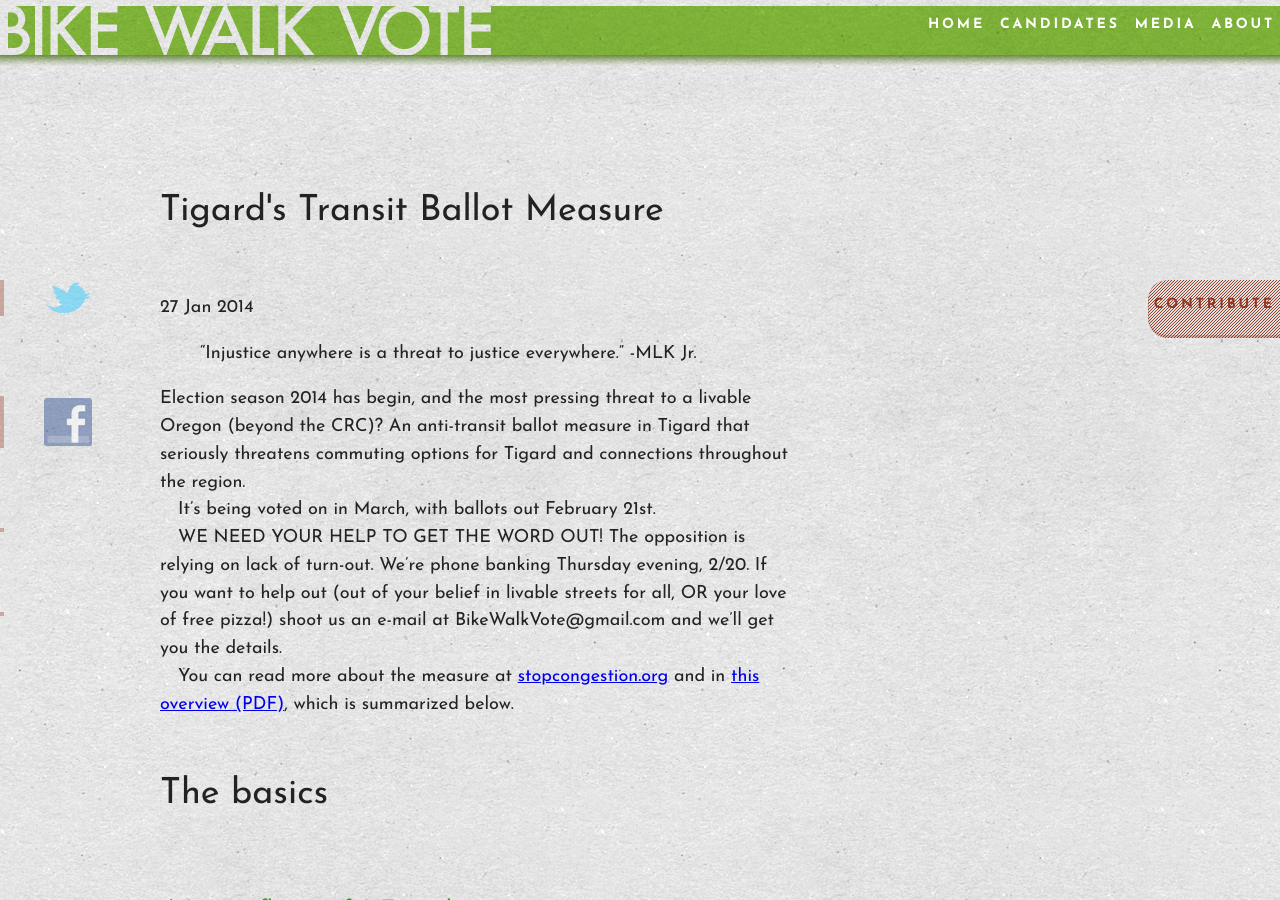
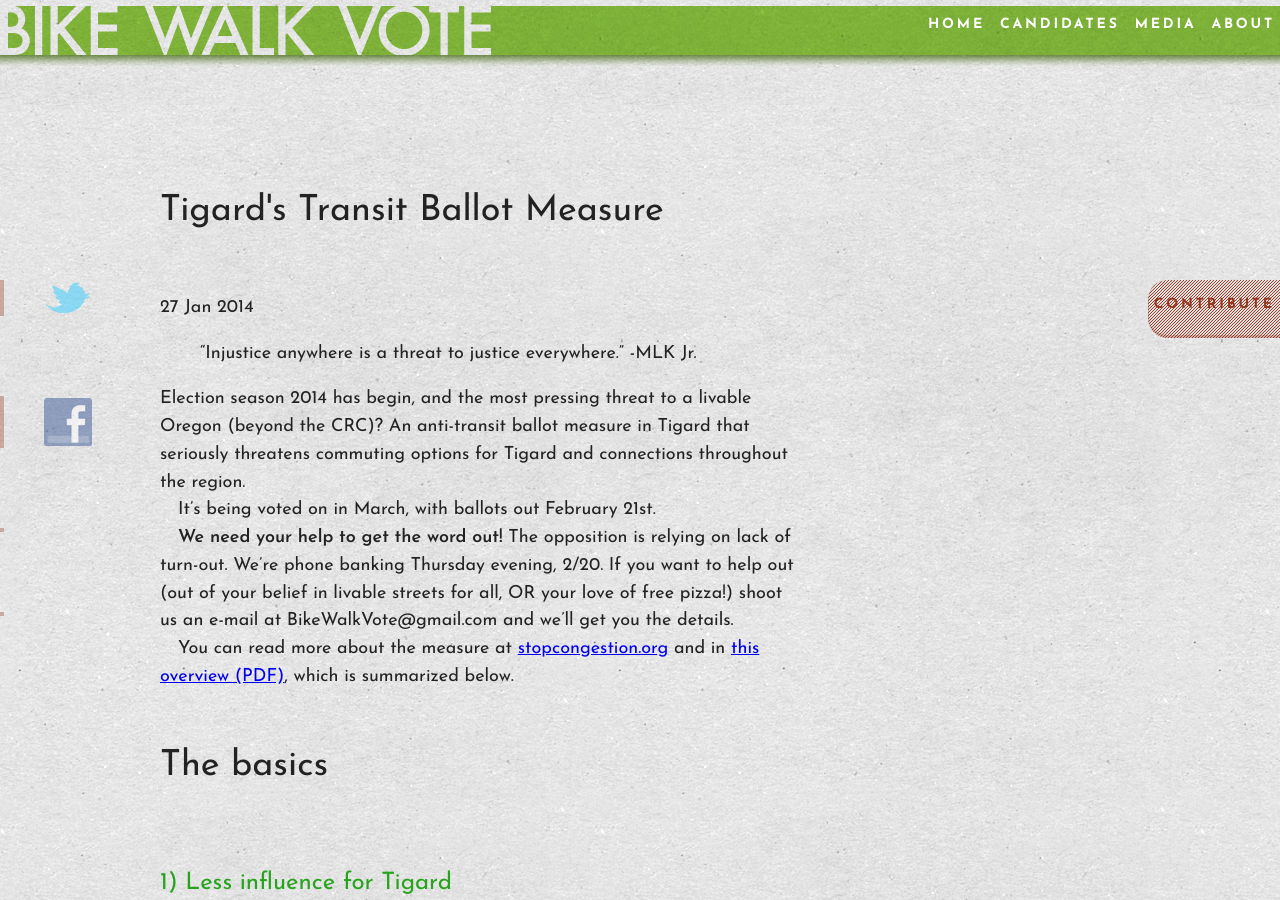
Before and after one commit to bikewalkvote/bikewalkvote.github.io, a Jekyll site: the page built from _posts/2014-01-27-tigards-transit-ballot-measure.md, in a window 1280 px wide and 900 px high. Built offline with Jekyll 4.4.1, drawn with Linux system fonts in a browser that asks for light colours; nearby versions of some CDN libraries; Markdown is read by kramdown in place of the engine named in the settings; comment, search, counter and statistics services are not loaded.

```diff
--- a/_posts/2014-01-27-tigards-transit-ballot-measure.md
+++ b/_posts/2014-01-27-tigards-transit-ballot-measure.md
@@ -11,7 +11,7 @@ Election season 2014 has begin, and the most pressing threat to a livable Oregon
 
 It's being voted on in March, with ballots out February 21st.
 
-WE NEED YOUR HELP TO GET THE WORD OUT! The opposition is relying on lack of turn-out. We're phone banking Thursday evening, 2/20. If you want to help out (out of your belief in livable streets for all, OR your love of free pizza!) shoot us an e-mail at BikeWalkVote@gmail.com and we'll get you the details.
+__We need your help to get the word out!__ The opposition is relying on lack of turn-out. We're phone banking Thursday evening, 2/20. If you want to help out (out of your belief in livable streets for all, OR your love of free pizza!) shoot us an e-mail at BikeWalkVote@gmail.com and we'll get you the details.
 
 You can read more about the measure at [stopcongestion.org](http://stopcongestion.org/ "Stop Congestion Campaign Page") and in [this overview (PDF)](http://nebula.wsimg.com/c7e5a00fb92fd4ef2c9ebf3542c1be81?AccessKeyId=5C462A2E40A747A2CB52&disposition=0&alloworigin=1), which is summarized below.
 
```
